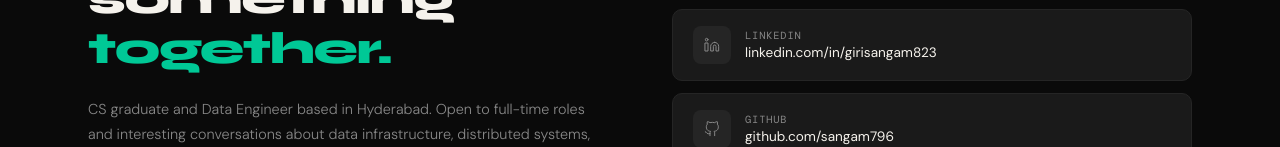
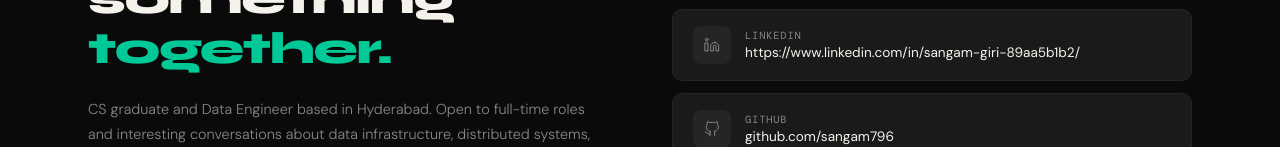
Before and after one commit to Sangam796/portfolio, a plain HTML site: page index.html in a window 1280 px wide. Shown: the part 3905-4052 px from the top of the page. Drawn offline with nearby package versions, Linux system fonts and the light colour scheme; a web font is replaced by a local one.

Commit message:
Update LinkedIn link in contact card

```diff
--- a/index.html
+++ b/index.html
@@ -1074,13 +1074,13 @@
           <div class="contact-card-val">girisangam823@gmail.com</div>
         </div>
       </a>
-      <a href="https://linkedin.com/in/girisangam823" target="_blank" class="contact-card">
+      <a href="https://https://www.linkedin.com/in/sangam-giri-89aa5b1b2/" target="_blank" class="contact-card">
         <div class="contact-card-icon">
           <svg viewBox="0 0 24 24"><path d="M16 8a6 6 0 0 1 6 6v7h-4v-7a2 2 0 0 0-2-2 2 2 0 0 0-2 2v7h-4v-7a6 6 0 0 1 6-6z"/><rect x="2" y="9" width="4" height="12"/><circle cx="4" cy="4" r="2"/></svg>
         </div>
         <div>
           <div class="contact-card-label">LinkedIn</div>
-          <div class="contact-card-val">linkedin.com/in/girisangam823</div>
+          <div class="contact-card-val">https://www.linkedin.com/in/sangam-giri-89aa5b1b2/</div>
         </div>
       </a>
       <a href="https://github.com/sangam796" target="_blank" class="contact-card">
```
